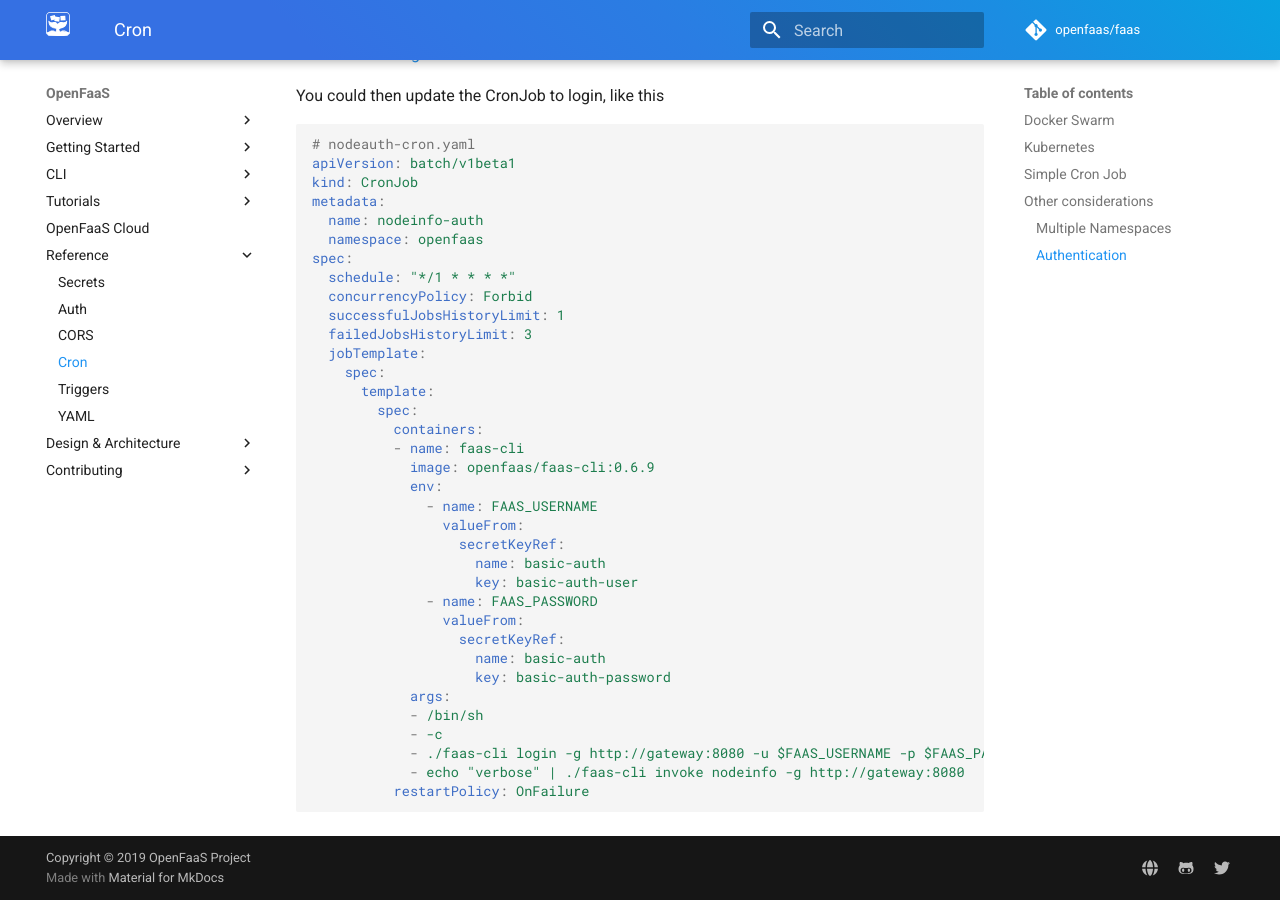
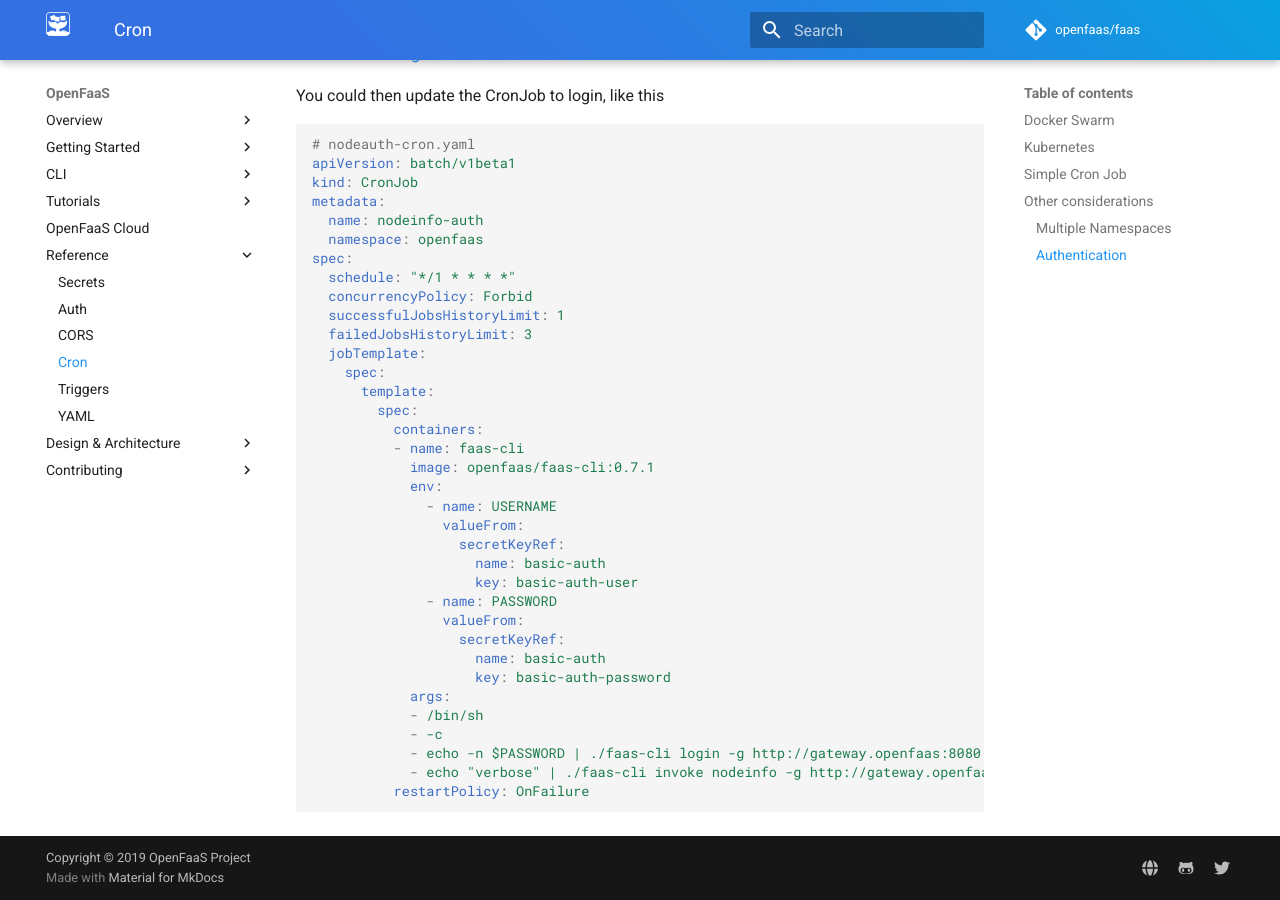
Before and after one commit to openfaas/docs, an MkDocs documentation site: the page built from docs/reference/cron.md, in a window 1280 px wide and 900 px high, scrolled down 3657 px. Built offline with MkDocs 1.6.1 and Material for MkDocs 9.7.7, drawn with Linux system fonts in a browser that asks for light colours; comment, search, counter and statistics services are not loaded; some of the changed text lies outside the part shown.

Commit message:
Update CLI version for CRON
Moves to 0.7.1 and renames secret env-vars to shorter variables.
I also wanted to add the namespace suffix in case someone decides
to run this in a different namespace from "openfaas" and still
have it work.

Signed-off-by: Alex Ellis (VMware) <alexellis2@gmail.com>

````diff
--- a/docs/reference/cron.md
+++ b/docs/reference/cron.md
@@ -70,11 +70,11 @@ spec:
         spec:
           containers:
           - name: faas-cli
-            image: openfaas/faas-cli:0.6.9
+            image: openfaas/faas-cli:0.7.1
             args:
             - /bin/sh
             - -c
-            - echo "verbose" | ./faas-cli invoke nodeinfo -g http://gateway:8080
+            - echo "verbose" | ./faas-cli invoke nodeinfo -g http://gateway.openfaas:8080
           restartPolicy: OnFailure
 ```
 
@@ -177,14 +177,14 @@ spec:
         spec:
           containers:
           - name: faas-cli
-            image: openfaas/faas-cli:0.6.9
+            image: openfaas/faas-cli:0.7.1
             env:
-              - name: FAAS_USERNAME
+              - name: USERNAME
                 valueFrom:
                   secretKeyRef:
                     name: basic-auth
                     key: basic-auth-user
-              - name: FAAS_PASSWORD
+              - name: PASSWORD
                 valueFrom:
                   secretKeyRef:
                     name: basic-auth
@@ -192,8 +192,8 @@ spec:
             args:
             - /bin/sh
             - -c
-            - ./faas-cli login -g http://gateway:8080 -u $FAAS_USERNAME -p $FAAS_PASSWORD
-            - echo "verbose" | ./faas-cli invoke nodeinfo -g http://gateway:8080
+            - echo -n $PASSWORD | ./faas-cli login -g http://gateway.openfaas:8080 -u $USERNAME --password-stdin
+            - echo "verbose" | ./faas-cli invoke nodeinfo -g http://gateway.openfaas:8080
           restartPolicy: OnFailure
 ```
 
````
